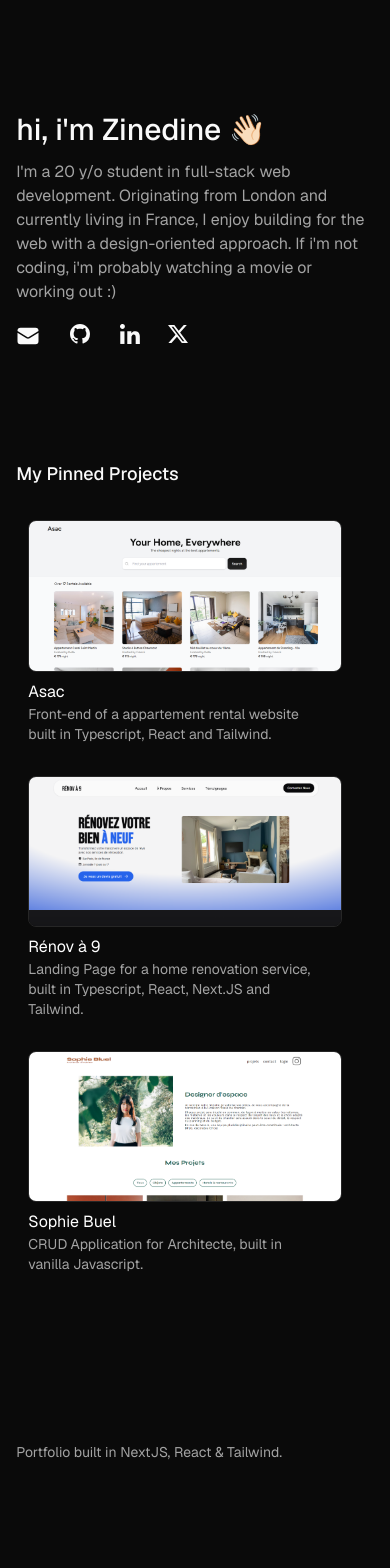
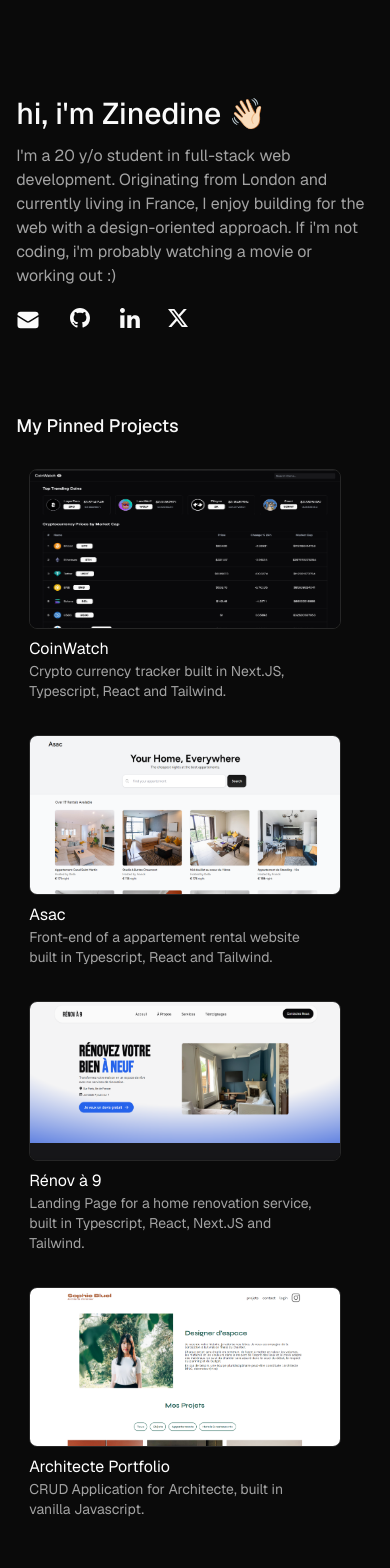
Before and after one commit to zinedinechami/portfolio_next, a Next.js app: page / in a window 390 px wide. Shown: the top 1568 px of the page. Before the commit the page ends 1502 px from the top, so only its background shows below. Built offline with nearby package versions, Linux system fonts and the light colour scheme.

Commit message:
added new pinned project

```diff
--- a/src/app/projects/[projectsId]/page.tsx
+++ b/src/app/projects/[projectsId]/page.tsx
@@ -96,7 +96,7 @@ export default function Page({ params }: { params: { projectsId: string } }) {
               </div>
             </div>
             {data && (
-              <a href={data?.live_demo}>
+              <a href={data?.live_demo} className="h-96">
                 <div className="w-full  my-6 rounded-lg">
                   <Image
                     src={data?.img}
--- a/src/app/projects_database.json
+++ b/src/app/projects_database.json
@@ -1,6 +1,15 @@
 [
   {
     "id": "1",
+    "title": "CoinWatch",
+    "description": "Crypto currency tracker built in Next.JS, Typescript, React and Tailwind.",
+    "img": "/assets/CoinWatch.png",
+    "github": "https://github.com/zinedinechami/crypto_next",
+    "live_demo": "",
+    "blog_post": ""
+  },
+  {
+    "id": "2",
     "title": "Asac",
     "description": "Front-end of a appartement rental website built in Typescript, React and Tailwind.",
     "img": "/assets/asac.png",
@@ -9,7 +18,7 @@
     "blog_post": "I built and designed the front-end of an appartement rental website inspired by Airbnb, showcasing my skills in  implementing front-end design and development. I designed an intuitive and aesthetically pleasing user interface where dynamic information retrieval for listings occurs in real-time on both the homepage and individual property pages. To enhance user experience, I incorporated a search feature, allowing users to quickly and easily find their ideal rental. Additionally, by leveraging React Router, I developed a single-page application (SPA), ensuring smooth and fast navigation between different sections of the site."
   },
   {
-    "id": "2",
+    "id": "3",
     "title": "Rénov à 9",
     "description": "Landing Page for a home renovation service, built in Typescript, React, Next.JS and Tailwind.",
     "img": "/assets/renov.png",
@@ -18,8 +27,8 @@
     "blog_post": "My first work for a client, leveraging technologies such as React, Next.js, and Tailwind CSS.  Next.js was instrumental in providing a robust framework for server-side rendering and static site generation, which significantly improved the page's performance and SEO capabilities. Tailwind CSS was utilized to craft a visually appealing and highly customizable design. These technologies facilitated the creation of a sleek, functional, and user-friendly landing page that effectively showcases the renovation services offered by Renov a 9."
   },
   {
-    "id": "3",
-    "title": "Sophie Buel",
+    "id": "4",
+    "title": "Architecte Portfolio",
     "description": "CRUD Application for Architecte, built in vanilla Javascript.",
     "img": "/assets/sophie_buel.png",
     "github": "https://github.com/zinedinechami/P6-Sophie-Buel-FrontEnd",
--- a/src/app/sections/about.tsx
+++ b/src/app/sections/about.tsx
@@ -1,7 +1,7 @@
 export default function About() {
   return (
     <>
-      <section id="about" className="pt-28 pb-28 sm:w-11/12 w-full">
+      <section id="about" className="pt-24 pb-20 sm:w-11/12 w-full">
         <div className="flex pb-3 ">
           <h1 className="text-3xl  font-medium text-neutral-50 ">
             hi, i&apos;m Zinedine 👋🏻
--- a/src/app/sections/projects.tsx
+++ b/src/app/sections/projects.tsx
@@ -9,7 +9,7 @@ export default function Projects() {
   return (
     <>
       <section id="projects" className="pb-20 ">
-        <h1 className="text-lg font-medium text-neutral-50 mb-6">
+        <h1 className="text-lg font-medium text-neutral-50 mb-5">
           My Pinned Projects
         </h1>
 
@@ -21,7 +21,7 @@ export default function Projects() {
                   href={"/projects/" + data.id}
                   className="w-full  sm:w-80 mr-5"
                 >
-                  <article className="w-full  sm:w-80 mb-2 rounded-lg  hover:border   hover:scale-105 transition-all border-neutral-800 hover:bg-neutral-900/70    relative">
+                  <article className="w-full  sm:w-80 mb-2 rounded-lg  border border-neutral-950   hover:scale-105 transition-all hover:border-neutral-800 hover:bg-neutral-900/70    relative">
                     <div className="flex  flex-wrap">
                       <div className="pt-2 pb-2 ml-3 mr-3 ">
                         <Image
@@ -30,7 +30,7 @@ export default function Projects() {
                           height={350}
                           quality={100}
                           alt={data.title}
-                          className="rounded-lg object-fill w-80 border border-neutral-800"
+                          className="rounded-lg object-fill w-80 h-40 border border-neutral-800"
                         />
                       </div>
 
```
Also changed, not shown: public/assets/CoinWatch.png (added).
